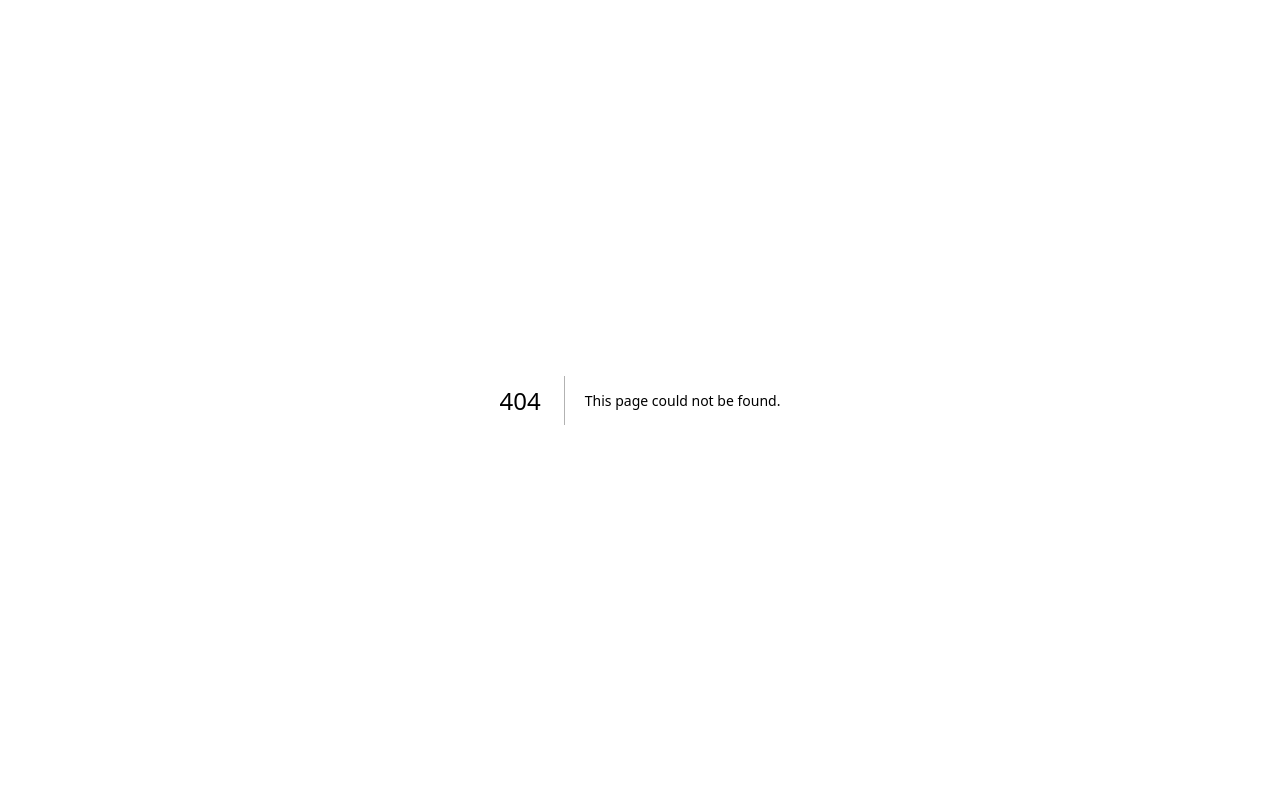
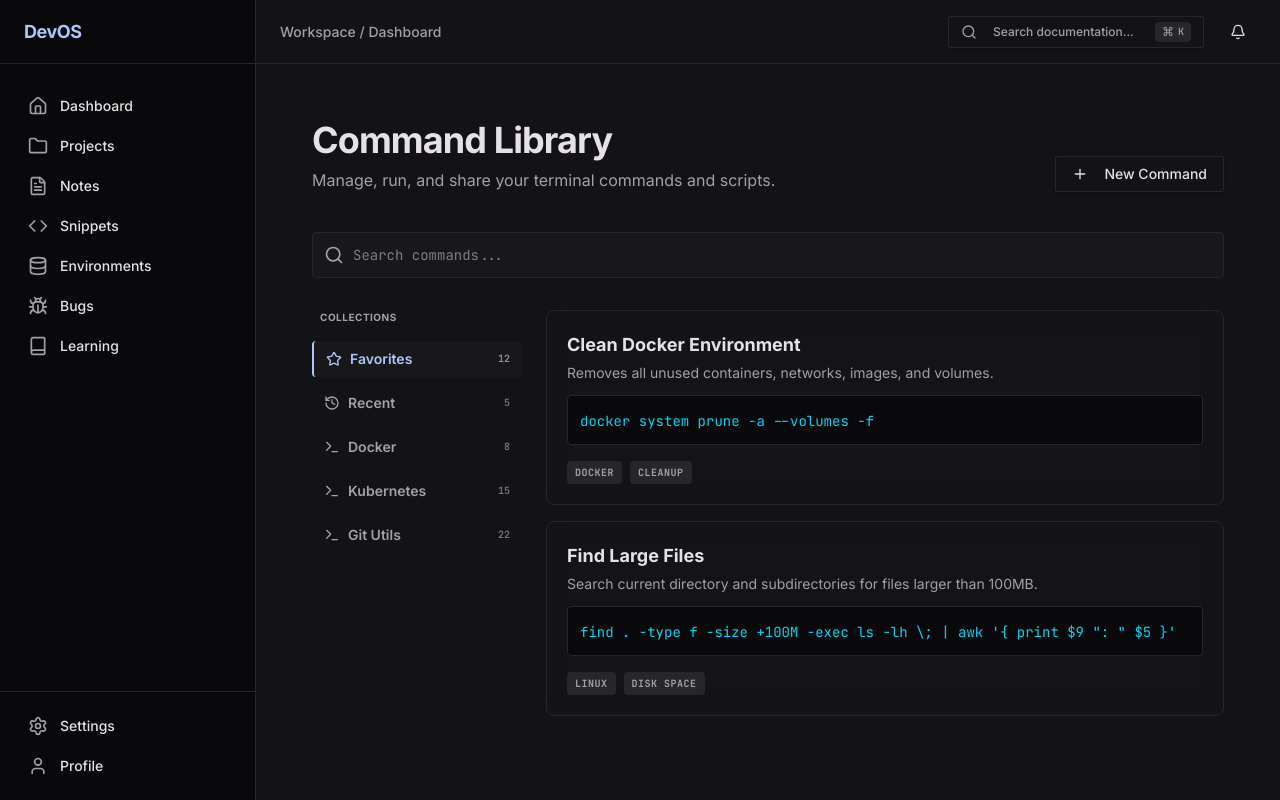
Before and after one commit to samarpansarkar/dev-os, a Next.js app: page /commands in a window 1280 px wide. Before the commit this address had no page. Built offline with nearby package versions, Linux system fonts and the light colour scheme.

Commit message:
feat: initialize DevOS with core dashboard, app pages, and custom UI components

```diff
--- /dev/null
+++ b/src/app/commands/page.tsx
@@ -0,0 +1,122 @@
+import { DashboardLayout } from "@/layouts/dashboard-layout";
+import { Terminal, Plus, Search, Play, Copy, Star, History } from "lucide-react";
+import { Button } from "@/components/ui/button";
+
+export default function CommandLibraryPage() {
+  return (
+    <DashboardLayout>
+      <div className="flex-1 overflow-y-auto p-4 md:p-8">
+        <div className="max-w-6xl mx-auto space-y-8">
+
+          {/* Header */}
+          <div className="flex flex-col md:flex-row md:items-end justify-between gap-4 mb-10">
+            <div>
+              <h2 className="text-4xl font-bold text-foreground tracking-tight">Command Library</h2>
+              <p className="text-muted-foreground mt-2">Manage, run, and share your terminal commands and scripts.</p>
+            </div>
+            <div className="flex gap-3">
+              <Button variant="outline">
+                <Plus className="w-4 h-4 mr-2" />
+                New Command
+              </Button>
+            </div>
+          </div>
+
+          {/* Search Bar */}
+          <div className="relative">
+            <Search className="w-5 h-5 absolute left-3 top-1/2 -translate-y-1/2 text-muted-foreground" />
+            <input
+              type="text"
+              placeholder="Search commands..."
+              className="w-full bg-card border border-border rounded-lg pl-10 pr-4 py-3 text-sm focus:outline-none focus:border-primary transition-colors font-mono"
+            />
+          </div>
+
+          <div className="grid grid-cols-1 lg:grid-cols-12 gap-6">
+
+            {/* Categories/Folders (Spans 3 cols) */}
+            <div className="lg:col-span-3 space-y-2">
+              <div className="font-bold text-[10px] uppercase tracking-wider text-muted-foreground mb-4 px-2">Collections</div>
+              <button className="w-full text-left px-3 py-2 rounded-lg bg-card border-l-2 border-primary text-primary font-semibold text-sm flex items-center justify-between">
+                <span className="flex items-center gap-2"><Star className="w-4 h-4" /> Favorites</span>
+                <span className="font-mono text-[10px] opacity-70">12</span>
+              </button>
+              <button className="w-full text-left px-3 py-2 rounded-lg text-muted-foreground hover:bg-muted/50 hover:text-foreground font-semibold text-sm transition-colors flex items-center justify-between">
+                <span className="flex items-center gap-2"><History className="w-4 h-4" /> Recent</span>
+                <span className="font-mono text-[10px] opacity-70">5</span>
+              </button>
+              <button className="w-full text-left px-3 py-2 rounded-lg text-muted-foreground hover:bg-muted/50 hover:text-foreground font-semibold text-sm transition-colors flex items-center justify-between">
+                <span className="flex items-center gap-2"><Terminal className="w-4 h-4" /> Docker</span>
+                <span className="font-mono text-[10px] opacity-70">8</span>
+              </button>
+              <button className="w-full text-left px-3 py-2 rounded-lg text-muted-foreground hover:bg-muted/50 hover:text-foreground font-semibold text-sm transition-colors flex items-center justify-between">
+                <span className="flex items-center gap-2"><Terminal className="w-4 h-4" /> Kubernetes</span>
+                <span className="font-mono text-[10px] opacity-70">15</span>
+              </button>
+              <button className="w-full text-left px-3 py-2 rounded-lg text-muted-foreground hover:bg-muted/50 hover:text-foreground font-semibold text-sm transition-colors flex items-center justify-between">
+                <span className="flex items-center gap-2"><Terminal className="w-4 h-4" /> Git Utils</span>
+                <span className="font-mono text-[10px] opacity-70">22</span>
+              </button>
+            </div>
+
+            {/* Commands List (Spans 9 cols) */}
+            <div className="lg:col-span-9 space-y-4">
+
+              {/* Command Card 1 */}
+              <div className="bg-card/40 backdrop-blur-md border border-border rounded-xl p-5 hover:border-primary/50 transition-colors group">
+                <div className="flex justify-between items-start mb-3">
+                  <div>
+                    <h3 className="text-lg font-bold text-foreground">Clean Docker Environment</h3>
+                    <p className="text-sm text-muted-foreground mt-1">Removes all unused containers, networks, images, and volumes.</p>
+                  </div>
+                  <div className="flex gap-2 opacity-0 group-hover:opacity-100 transition-opacity">
+                    <Button variant="ghost" size="icon" className="h-8 w-8 text-muted-foreground hover:text-foreground">
+                      <Copy className="w-4 h-4" />
+                    </Button>
+                    <Button variant="ghost" size="icon" className="h-8 w-8 text-primary hover:text-primary hover:bg-primary/10">
+                      <Play className="w-4 h-4 fill-current" />
+                    </Button>
+                  </div>
+                </div>
+                <div className="bg-[#09090B] rounded-lg p-3 border border-border overflow-x-auto">
+                  <code className="font-mono text-sm text-cyan-400">docker system prune -a --volumes -f</code>
+                </div>
+                <div className="flex gap-2 mt-4">
+                  <span className="px-2 py-1 rounded bg-muted text-[10px] font-mono text-muted-foreground uppercase tracking-wider font-bold">Docker</span>
+                  <span className="px-2 py-1 rounded bg-muted text-[10px] font-mono text-muted-foreground uppercase tracking-wider font-bold">Cleanup</span>
+                </div>
+              </div>
+
+              {/* Command Card 2 */}
+              <div className="bg-card/40 backdrop-blur-md border border-border rounded-xl p-5 hover:border-primary/50 transition-colors group">
+                <div className="flex justify-between items-start mb-3">
+                  <div>
+                    <h3 className="text-lg font-bold text-foreground">Find Large Files</h3>
+                    <p className="text-sm text-muted-foreground mt-1">Search current directory and subdirectories for files larger than 100MB.</p>
+                  </div>
+                  <div className="flex gap-2 opacity-0 group-hover:opacity-100 transition-opacity">
+                    <Button variant="ghost" size="icon" className="h-8 w-8 text-muted-foreground hover:text-foreground">
+                      <Copy className="w-4 h-4" />
+                    </Button>
+                    <Button variant="ghost" size="icon" className="h-8 w-8 text-primary hover:text-primary hover:bg-primary/10">
+                      <Play className="w-4 h-4 fill-current" />
+                    </Button>
+                  </div>
+                </div>
+                <div className="bg-[#09090B] rounded-lg p-3 border border-border overflow-x-auto">
+                  <code className="font-mono text-sm text-cyan-400">find . -type f -size +100M -exec ls -lh {} \; | awk '{"{"} print $9 ": " $5 {"}"}'</code>
+                </div>
+                <div className="flex gap-2 mt-4">
+                  <span className="px-2 py-1 rounded bg-muted text-[10px] font-mono text-muted-foreground uppercase tracking-wider font-bold">Linux</span>
+                  <span className="px-2 py-1 rounded bg-muted text-[10px] font-mono text-muted-foreground uppercase tracking-wider font-bold">Disk Space</span>
+                </div>
+              </div>
+
+            </div>
+          </div>
+
+        </div>
+      </div>
+    </DashboardLayout>
+  );
+}
```
